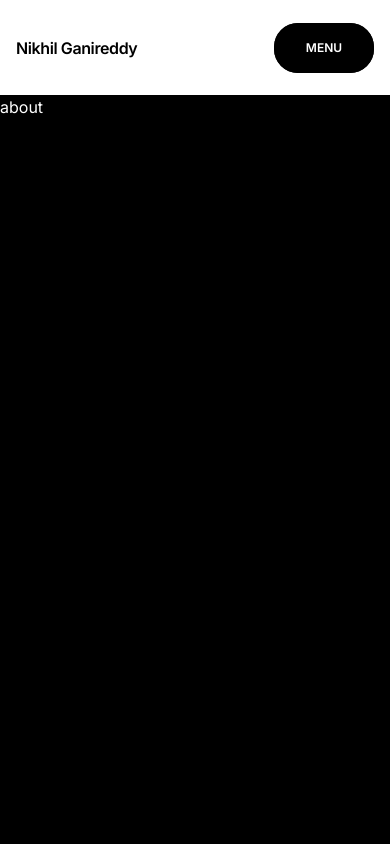
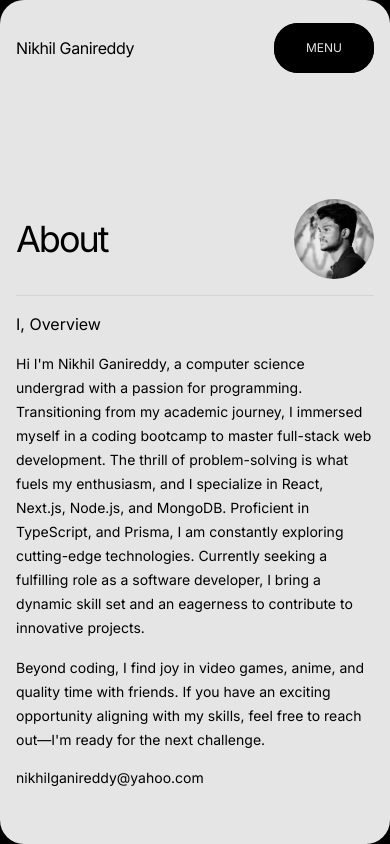
Before and after one commit to NikhilGanireddy/portvolio-v2, a Next.js app: page /about in a window 390 px wide. Built offline with nearby package versions, Linux system fonts and the light colour scheme.

Commit message:
Commit 6 about page

```diff
--- /dev/null
+++ b/app/(routes)/about/layout.jsx
@@ -0,0 +1,9 @@
+export const metadata = {
+    title: 'thegdp - About', description: "About page of Nikhil Ganireddy's portfolio website",
+}
+
+export default function ({children}) {
+    return <>
+        {children}
+    </>
+}
--- a/app/(routes)/about/page.jsx
+++ b/app/(routes)/about/page.jsx
@@ -1,14 +1,39 @@
+"use client"
 import Navbar from "../../../components/Navbar/Navbar";
+import {motion} from "framer-motion";
+import useMousePosition from "../../../utils/cursor";
+import AboutPage from "../../../components/AboutPage/AboutPage";
 
-const Page=()=>{
-    return <div className={`h-full flex flex-col`}>
+const Page = () => {
+    const {x, y} = useMousePosition()
+    return <div className={`h-full min-h-screen flex flex-col relative overflow-y-auto`}>
+        <motion.div
+            initial={{
+                translateX: "0", translateY: "0", opacity: 0
+            }}
+            animate={{
+                translateX: x - 40, translateY: y - 40, opacity: 1,
+            }}
+            transition={{type: "tween", ease: "backOut", duration: 0.3}}
+            className={`hidden md:inline-flex md:absolute md:w-20 md:h-20 md:border-[1px] md:border-black md:bg-transparent md:rounded-full md:z-50 pointer-events-none `}/>
+        <motion.div
+            initial={{
+                translateX: "0", translateY: "0", opacity: 0
+            }}
+            animate={{
+                translateX: x - 2, translateY: y - 2, opacity: 1,
+            }}
+            transition={{type: "tween", ease: "backOut", duration: 0.1}}
+            className={`hidden md:inline-flex md:absolute md:w-2 md:h-2 md:bg-black md:rounded-full md:z-50 pointer-events-none`}/>
+
         <div className={`h-[95px] lg:h-[150px] relative`}>
             <Navbar/>
         </div>
         <div className={`flex-1`}>
-            about
+            <AboutPage/>
         </div>
     </div>
+
 }
 
 export default Page
--- a/app/(routes)/layout.jsx
+++ b/app/(routes)/layout.jsx
@@ -5,14 +5,14 @@ import {GlobalContextProvider} from "../Context/contextApi";
 const inter = Inter({subsets: ['latin']})
 
 export const metadata = {
-    title: 'Nikhil Ganireddy', description: 'Generated by create next app',
+    title: 'thegdp', description: "Nikhil Ganireddy's portfolio website",
 }
 
 export default function RootLayout({
                                        children,
                                    }) {
     return (<html lang="en">
-    <body className={`bg-black text-white h-screen ${inter.className}`}>
+    <body className={`bg-black text-neutral-200 h-screen  ${inter.className}`}>
     <GlobalContextProvider>
         {children}
     </GlobalContextProvider>
--- a/app/(routes)/page.jsx
+++ b/app/(routes)/page.jsx
@@ -14,7 +14,7 @@ export default function Home() {
             animate={{
                 translateX: x - 40, translateY: y - 40, opacity: 1,
             }}
-            transition={{type: "tween", ease: "backOut", duration: 0.5}}
+            transition={{type: "tween", ease: "backOut", duration: 0.3}}
             className={`hidden md:inline-flex md:absolute md:w-20 md:h-20 md:border-[1px] md:border-black md:bg-transparent md:rounded-full md:z-50 pointer-events-none `}/>
         <motion.div
             initial={{
--- /dev/null
+++ b/components/AboutPage/AboutPage.jsx
@@ -0,0 +1,91 @@
+"use client"
+
+import {motion} from "framer-motion";
+import nikhil from "/public/images/Nikhil_Ganireddy.jpg"
+import Image from "next/image";
+
+const AboutPage = () => {
+    const delayDefault = 0.025
+    const variants = {
+        initial: {
+            y: "50px", opacity: 0
+        }, enter: {
+            y: 0, opacity: 1
+        }
+    }
+
+    return <div
+        className={`flex flex-col justify-center items-center h-full min-h-full  rounded-b-3xl overflow-y-auto  bg-neutral-200 text-black px-4 lg:px-16 pb-2 lg:pb-4`}>
+        <div className={` h-full w-full flex flex-col justify-end pt-24 py-12 lg:py-24 items-center gap-4 lg:gap-8`}>
+            <motion.div
+                initial={"initial"}
+                animate={"enter"}
+                variants={variants}
+                transition={{
+                    duration: 0.5, ease: [0.83, 0, 0.17, 1], delay: delayDefault + 0.100
+                }}
+                className={`h-max w-full flex justify-between items-center border-b border-b-neutral-300 pb-4 lg:pb-8`}>
+                <h1
+                    className={`text-4xl lg:text-5xl tracking-[-0.055em]  font-normal`}>About</h1>
+                <Image
+                    className={` aspect-square w-20 h-20 lg:w-40 lg:h-40 rounded-full lg:rounded-3xl `} src={nikhil}
+                    alt={"Profile Pic"} width={811} height={811}/>
+            </motion.div>
+            <div className={` w-full flex flex-col lg:flex-row gap-4`}>
+                <motion.span
+                    initial={"initial"}
+                    animate={"enter"}
+                    variants={variants}
+                    transition={{
+                        duration: 0.5, ease: [0.83, 0, 0.17, 1], delay: delayDefault + 0.125
+                    }}
+                    className={`w-full lg:w-2/4`}>I, Overview
+                </motion.span>
+                <div className={`w-full lg:w-2/4 flex flex-col gap-4`}>
+                    <motion.p
+                        initial={"initial"}
+                        animate={"enter"}
+                        variants={variants}
+                        transition={{
+                            duration: 0.5, ease: [0.83, 0, 0.17, 1], delay: 0.150 + delayDefault
+                        }}
+                        className={`text-sm md:text-base leading-6 md:leading-8`}>
+                        Hi I'm Nikhil Ganireddy, a computer science undergrad with a passion for programming.
+                        Transitioning from my academic journey, I immersed myself in a coding bootcamp to master
+                        full-stack web development. The thrill of problem-solving is what fuels my enthusiasm, and I
+                        specialize in React, Next.js, Node.js, and MongoDB. Proficient in TypeScript, and
+                        Prisma, I am constantly exploring cutting-edge technologies. Currently seeking a fulfilling role
+                        as a software developer, I bring a dynamic skill set and an eagerness to contribute to
+                        innovative projects.
+                    </motion.p>
+                    <motion.p
+                        initial={"initial"}
+                        animate={"enter"}
+                        variants={variants}
+                        transition={{
+                            duration: 0.5, ease: [0.83, 0, 0.17, 1], delay: 0.175 + delayDefault
+                        }}
+                        className={`text-sm md:text-base leading-6 md:leading-8 `}>
+                        Beyond coding, I find joy in video games, anime, and quality time with friends. If you have an
+                        exciting opportunity aligning with my skills, feel free to reach out—I'm ready for the next
+                        challenge.
+                    </motion.p>
+                    <motion.a
+                        initial={"initial"}
+                        animate={"enter"}
+                        variants={variants}
+                        transition={{
+                            duration: 0.5, ease: [0.83, 0, 0.17, 1], delay: 0.200 + delayDefault
+                        }}
+                        href="mailto:email@example.com" className={`text-sm md:text-base`}>nikhilganireddy@yahoo.com
+                    </motion.a>
+
+                </div>
+            </div>
+
+        </div>
+
+    </div>
+}
+
+export default AboutPage
--- a/components/Homepage/HomePage.jsx
+++ b/components/Homepage/HomePage.jsx
@@ -17,7 +17,7 @@ const HomePage = () => {
 
 
     return <div
-        className={`flex flex-col justify-center items-center h-full min-h-full rounded-b-3xl overflow-y-hidden bg-white text-black px-4 lg:px-16  `}>
+        className={`flex flex-col justify-center items-center h-full min-h-full rounded-b-3xl overflow-y-hidden bg-neutral-200 text-black px-4 lg:px-16 pb-2 lg:pb-4 `}>
         <div className={`flex-1 flex flex-col justify-center gap-12`}>
             <motion.p
                 initial={"initial"}
@@ -40,19 +40,19 @@ const HomePage = () => {
                 transition={{
                     duration: 0.5, ease: [0.83, 0, 0.17, 1], delay: 0.175 + delayDefault + 0.125
                 }}
-                className={`text-lg md:text-xl lg:text-3xl text-neutral-400 tracking-tighter`}>If you're interested in
+                className={`font-light text-lg md:text-xl lg:text-3xl text-neutral-500 tracking-tighter`}>If you're
+                interested in
                 working with me,
                 <Link href={"/"}
                       className={`text-black ml-2 group hover:text-orange-500 ease-in duration-200 transition-all`}>
                     let’s talk
                     <IconArrowRight
                         className={` inline-flex ml-1 group-hover:translate-x-2 ease-in duration-200 transition-all group-hover:text-orange-500`}/>
-
                 </Link>
             </motion.p>
         </div>
-        <div className={`h-max py-12 w-full flex flex-col md:flex-row gap-6`}>
-            <div className={`w-full md:w-1/2  flex flex-col justify-center  text-sm md:text-base`}>
+        <div className={`h-max py-8 w-full flex flex-col md:flex-row gap-6`}>
+            <div className={`w-full md:w-1/2  flex flex-col justify-center text-sm  `}>
                 <motion.h4 initial={"initial"}
                            animate={"enter"}
                            variants={variants}
@@ -75,7 +75,7 @@ const HomePage = () => {
                            }}>Full stack developer
                 </motion.h4>
             </div>
-            <div className={`w-full md:w-1/2 flex justify-between items-end  text-sm md:text-base`}>
+            <div className={`w-full md:w-1/2 flex justify-between items-end  text-sm `}>
                 <div>
                     <motion.h4 initial={"initial"}
                                animate={"enter"}
@@ -106,8 +106,16 @@ const HomePage = () => {
                                transition={{
                                    duration: 0.5, ease: [0.83, 0, 0.17, 1], delay: 0.300 + delayDefault
                                }}
-                               className={`font-normal text-sm md:text-base duration-200 ease-in transition-colors hover:text-orange-500 `}>
-                        <a href="mailto:email@example.com">nikhilganireddy@yahoo.com</a>
+                               className={`font-normal text-sm   duration-200 ease-in transition-colors hover:text-orange-500 `}>
+                        <motion.a
+                            initial={"initial"}
+                            animate={"enter"}
+                            variants={variants}
+                            transition={{
+                                duration: 0.5, ease: [0.83, 0, 0.17, 1], delay: 0.325 + delayDefault
+                            }}
+                            href="mailto:email@example.com">nikhilganireddy@yahoo.com
+                        </motion.a>
                     </motion.h4>
                 </div>
             </div>
--- a/components/Navbar/NavButton/NavButton.jsx
+++ b/components/Navbar/NavButton/NavButton.jsx
@@ -16,7 +16,7 @@ const NavButton = ({isActive, setIsActive}) => {
             }}
             className={`slider relative w-full h-full`}>
             <div
-                className={`btns w-full h-full bg-black text-white`}>
+                className={`btns w-full h-full bg-black text-neutral-200`}>
                 <PerspectiveText text={"MENU"}/>
             </div>
 
--- a/components/Navbar/NavLinks/NavLinks.jsx
+++ b/components/Navbar/NavLinks/NavLinks.jsx
@@ -32,7 +32,7 @@ const NavLinks = () => {
         }
     }
 
-    return <div className={` text-white p-4 w-full h-full box-border pt-24 px-10 pb-10 space-y-12`}>
+    return <div className={` text-neutral-200 p-4 w-full h-full box-border pt-24 px-10 pb-10 space-y-12`}>
         <div className={` flex flex-col justify-center gap-6`}>
             {links.map((link, index) => <div
                 key={index}
@@ -50,7 +50,7 @@ const NavLinks = () => {
                         href={link.href}
                         key={index}
                         onClick={() => setIsActive(!isActive)}
-                        className={`text-2xl lg:text-4xl hover:text-orange-500 transition-all duration-200 `}
+                        className={`text-xl lg:text-3xl hover:text-orange-500 transition-all duration-200 `}
 
                     >
                         {link.title}
@@ -77,7 +77,7 @@ const NavLinks = () => {
                         target={"_blank"}
                         key={index}
                         onClick={() => setIsActive(!isActive)}
-                        className={` text-xl font-extralight`}>
+                        className={` text-lg font-extralight`}>
                         {link.title}
                     </Link>
                 </motion.div>
--- a/components/Navbar/NavLinks/index.js
+++ b/components/Navbar/NavLinks/index.js
@@ -2,6 +2,8 @@ export const links = [{
     title: "Home", href: "/"
 }, {
     title: "About", href: "/about"
+}, {
+    title: "Skills", href: "/skills"
 }, {
     title: "Projects", href: "/projects"
 }, {
--- a/components/Navbar/Navbar.jsx
+++ b/components/Navbar/Navbar.jsx
@@ -13,8 +13,8 @@ const Navbar = () => {
         open: {
             maxWidth: 500,
             width: "97%",
-            height: 500,
-            top: "210px",
+            height: 550,
+            top: "235px",
             right: "-10px",
             transition: {duration: 0.7, ease: [0.83, 0, 0.17, 1]}
         }, closed: {
@@ -36,7 +36,7 @@ const Navbar = () => {
     }
 
     return <div
-        className={`bg-white text-black w-full flex justify-between items-center px-4 lg:px-16 min-h-[px] h-[95px] lg:h-[150px] relative`}>
+        className={`bg-neutral-200 rounded-t-3xl text-black w-full flex justify-between items-center px-4 lg:px-16 min-h-[px] h-[95px] lg:h-[150px] relative`}>
         <Link href={"/"} className={`w-max font-semibold text-base lg:text-lg tracking-tight `}>
             <motion.h1
                 initial={"initial"}
@@ -45,7 +45,7 @@ const Navbar = () => {
                 transition={{
                     duration: 0.5, ease: [0.83, 0, 0.17, 1]
                 }}
-                className={`w-fit`}>Nikhil&nbsp;Ganireddy
+                className={`w-fit font-normal`}>Nikhil&nbsp;Ganireddy
             </motion.h1>
         </Link>
         <motion.div
@@ -65,7 +65,7 @@ const Navbar = () => {
                 transition={{
                     duration: 0.7, ease: [0.83, 0, 0.17, 1]
                 }}
-                className={` absolute  top-1/2 -translate-y-1/2 right-0  bg-black rounded-3xl`}>
+                className={` absolute top-1/2 -translate-y-1/2 right-0  bg-black rounded-3xl`}>
                 <AnimatePresence>
                     {isActive && <NavLinks/>}
                 </AnimatePresence>
--- a/components/PerspectiveText.jsx
+++ b/components/PerspectiveText.jsx
@@ -1,8 +1,8 @@
 "use client"
 const PerspectiveText = ({text}) => {
     return <div className={`perspective flex-col flex items-center justify-center relative w-full h-full`}>
-        <p className={`perspective-first lg:text-sm text-xs font-semibold `}>{text}</p>
-        <p className={` absolute perspective-second lg:text-sm text-xs font-semibold `}>{text}</p>
+        <p className={`perspective-first lg:text-sm text-xs font-normal `}>{text}</p>
+        <p className={` absolute perspective-second lg:text-sm text-xs font-normal `}>{text}</p>
     </div>
 }
 
--- a/utils/cursor.jsx
+++ b/utils/cursor.jsx
@@ -6,7 +6,7 @@ const useMousePosition = () => {
     const [mousePosition, setMousePosition] = useState({x: null, y: null});
 
     const updateMousePosition = e => {
-        setMousePosition({x: e.clientX, y: e.clientY});
+        setMousePosition({x: e.pageX, y: e.pageY});
     };
 
     useEffect(() => {
```
Also changed, not shown: public/images/Nikhil_Ganireddy.jpg (added).
